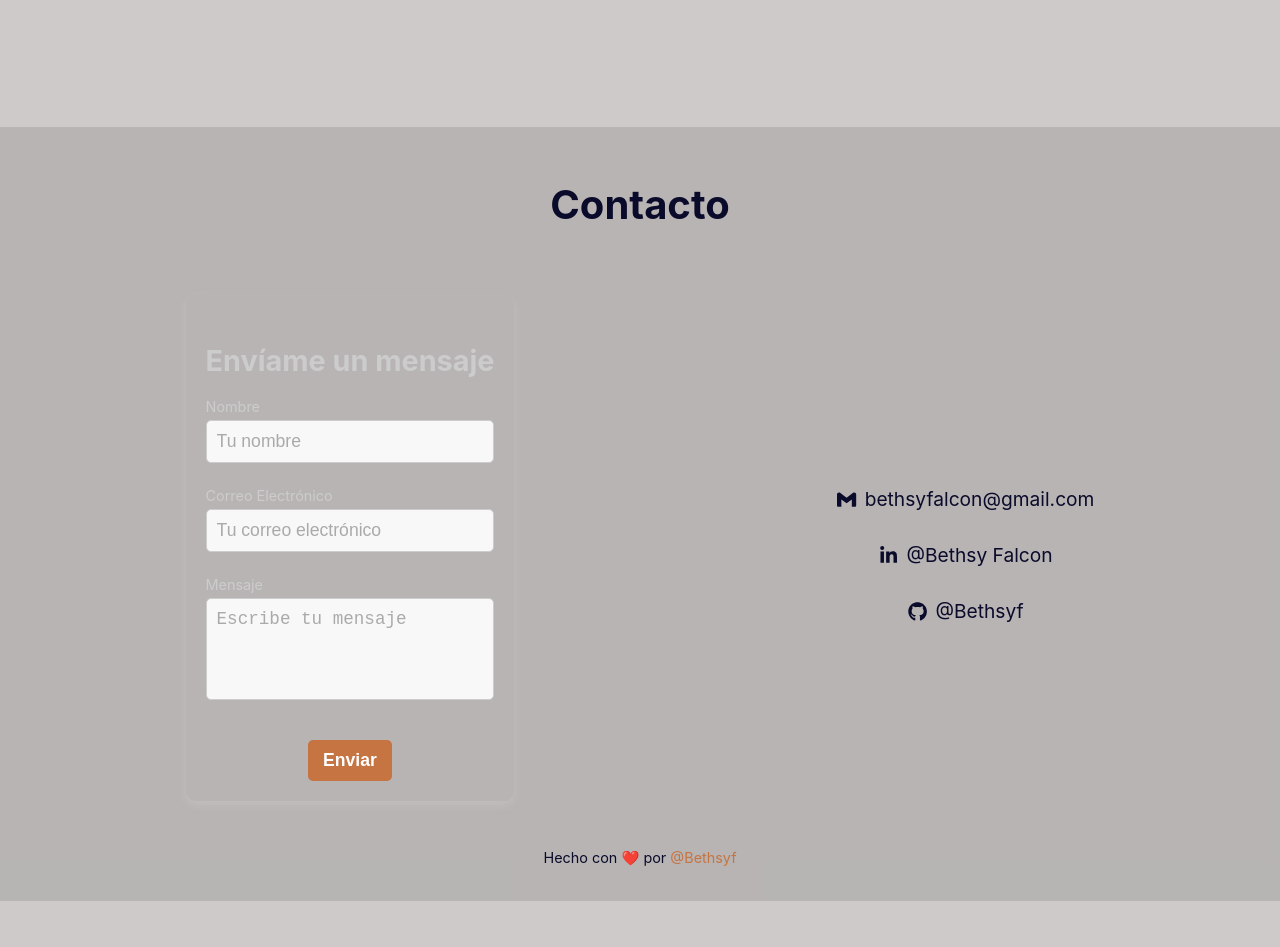
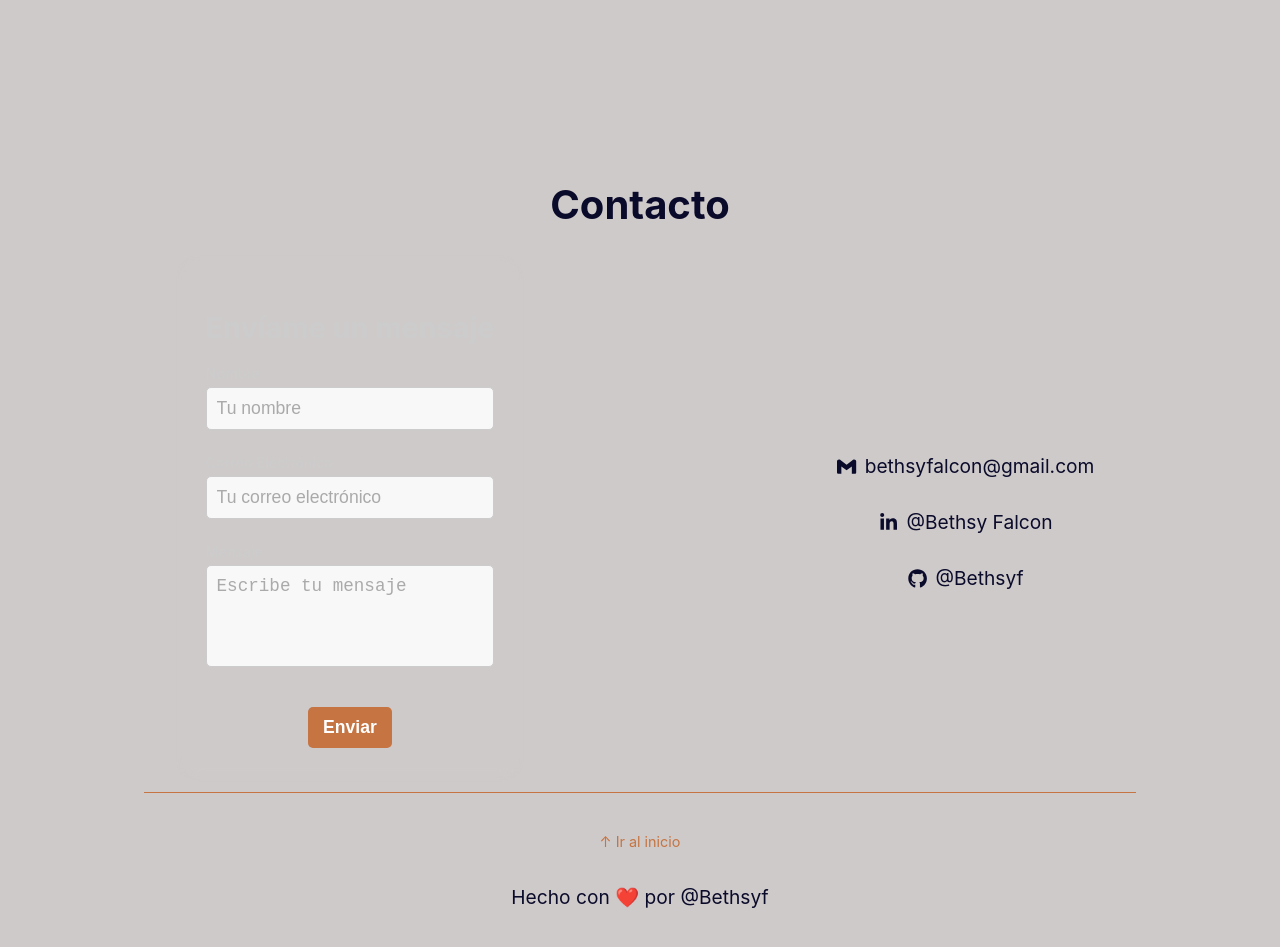
Before and after one commit to Bethsyf/portfolio, a Next.js app: page / in a window 1280 px wide. Shown: the part 4220-5167 px from the top of the page. Before the commit the page ends 5121 px from the top, so only its background shows below. Built offline with nearby package versions, Linux system fonts and the light colour scheme.

Commit message:
feat: fix footer add home button

```diff
--- a/src/components/views/footer/Footer.module.scss
+++ b/src/components/views/footer/Footer.module.scss
@@ -1,10 +1,27 @@
+.footerDay {
+  background-color: rgba(128, 128, 128, 0.2);
+  color: #ccc;
+  transition: background-color 0.5s, color 0.5s;
+}
+
+.footerNight {
+  background-color: #333;
+  color: #f9f9f9;
+  transition: background-color 0.5s, color 0.5s;
+}
+
 .container {
-  background-color: rgba(128, 128, 128, 0.3);
   padding: 20px;
   text-align: center;
   display: flex;
   flex-direction: column;
   align-items: center;
+  animation: fadeInUp 1s ease-in-out;
+
+  h2 {
+    font-size: 2rem;
+    margin-bottom: 2rem;
+  }
 
   .containerInner {
     display: flex;
@@ -15,17 +32,30 @@
     max-width: 1200px;
   }
 
-  .pd {
+  .divider {
+    width: 80%;
+    border: 0;
+    border-top: 1px solid #c57442;
+    margin: 1.5rem 0;
+  }
+
+  .toTop {
+    display: block;
+    margin: 1rem auto;
     font-size: 0.9rem;
-    margin-top: 3rem;
+    color: #c57442;
+    text-decoration: none;
+    transition: color 0.3s ease;
 
-    a {
-      color: #c57442;
+    &:hover {
+      color: #a95f37;
+    }
+  }
 
-      &:hover {
-        text-decoration: underline;
-      }
-    }
+  .legal {
+    font-size: 0.8rem;
+    margin-top: 1rem;
+    color: inherit;
   }
 }
 
@@ -33,7 +63,6 @@
   .container {
     h2 {
       font-size: 2.5rem;
-      padding-bottom: 2rem;
     }
 
     .containerInner {
--- a/src/components/views/footer/Footer.tsx
+++ b/src/components/views/footer/Footer.tsx
@@ -1,11 +1,10 @@
-import React from "react";
 import s from "./Footer.module.scss";
 import Link from "next/link";
 import ContactMe from "../contact/ContactMe";
-import InfoRRSS from "./inforrss/InfoRRSS";
-
+import InfoRRSS from "../inforrss/InfoRRSS";
 
 const Footer = () => {
+
   return (
     <footer>
       <div className={s.container} id="contact">
@@ -14,6 +13,10 @@ const Footer = () => {
           <ContactMe />
           <InfoRRSS />
         </div>
+        <hr className={s.divider} />
+        <Link href="#top" className={s.toTop}>
+          ↑ Ir al inicio
+        </Link>
         <p className={s.pd}>
           Hecho con ❤️ por&nbsp;
           <Link
```
Also changed, not shown: src/components/views/inforrss/InfoRRSS.module.scss (renamed from src/components/views/footer/inforrss/InfoRRSS.module.scss), src/components/views/inforrss/InfoRRSS.tsx (renamed from src/components/views/footer/inforrss/InfoRRSS.tsx).
